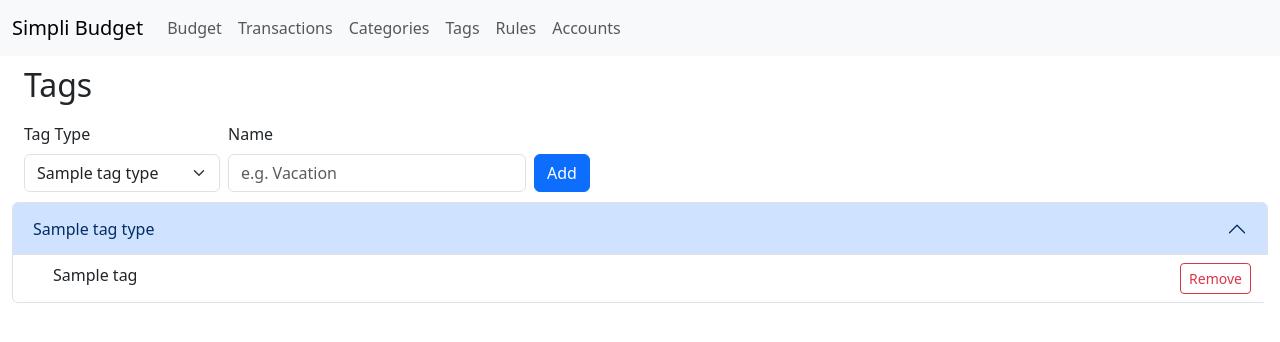
After one commit to michaeldcarrell/simpli_budget, a Django app: template templates/tags/index.html in a window 1280 px wide. The commit adds this page. Shown: the top 342 px of the page. Run offline with Django 5.2, Linux system fonts and the light colour scheme; the template is opened without the code that fills it: most values are stand-ins (such as "Sample title", 1, 10 or a date in 2020); some libraries are stand-ins or nearby versions.

Commit message:
Adding tagging management

```diff
--- a/api/urls.py
+++ b/api/urls.py
@@ -14,5 +14,8 @@ urlpatterns = [
     path('category', CategoryAPI.as_view(), name='Category'),
     path('category/<int:category_id>', CategoryAPI.as_view(), name='Category Delete'),
     path('category/<int:category_id>/month', CategoryMonthAPI.as_view(), name='Category Month'),
+    path('tag_type', TagTypeAPI.as_view(), name='Tag Type'),
+    path('tag', TagAPI.as_view(), name='Tag'),
+    path('tag/<int:tag_id>', TagAPI.as_view(), name='Tag Delete'),
     path('demo/generate_activity', DemoGenerateActivityAPI.as_view(), name='Demo Generate Activity'),
 ]
--- a/simpli_budget/urls.py
+++ b/simpli_budget/urls.py
@@ -30,6 +30,7 @@ urlpatterns = [
     path("accounts/<str:account_id>", views.Account.as_view(), name="account"),
     path("rules", views.Rules.as_view(), name="rules"),
     path("rules/<int:rule_set_id>", views.RuleView.as_view(), name="rule"),
+    path("tags", views.Tags.as_view(), name="tags"),
     path("logout", views.Logout.as_view(), name="logout"),
 ]
 
--- a/simpli_budget/views/__init__.py
+++ b/simpli_budget/views/__init__.py
@@ -6,6 +6,7 @@ from simpli_budget.views.transaction import Transaction, TransactionSearch
 from simpli_budget.views.budget import BudgetCategory, MonthBudget
 from simpli_budget.views.accounts import AccountsView, Account
 from simpli_budget.views.rules import Rules, RuleView
+from simpli_budget.views.tags import Tags
 
 
 class Logout(View):
--- /dev/null
+++ b/static/tags/js/index.js
@@ -0,0 +1,146 @@
+let controller = function() {
+    let objs = {
+        form: document.getElementById('new-tag-form'),
+        typeSelect: document.getElementById('new-tag-type'),
+        nameInput: document.getElementById('new-tag-name'),
+        errorBox: document.getElementById('new-tag-error'),
+        deleteButtons: document.getElementsByClassName('delete-tag-btn'),
+        removeModalEl: document.getElementById('remove-tag-modal'),
+        removeTagName: document.getElementById('remove-tag-name'),
+        confirmRemoveBtn: document.getElementById('confirm-remove-tag-btn'),
+        createTypeModalEl: document.getElementById('create-tag-type-modal'),
+        newTypeNameInput: document.getElementById('new-tag-type-name'),
+        newTypeErrorBox: document.getElementById('new-tag-type-error'),
+        confirmCreateTypeBtn: document.getElementById('confirm-create-tag-type-btn'),
+    }
+    let state = {
+        pendingTagId: null,
+    }
+    let inits = function() {
+        let removeModal = new bootstrap.Modal(objs.removeModalEl);
+        let createTypeModal = new bootstrap.Modal(objs.createTypeModalEl);
+
+        objs.typeSelect.addEventListener('change', function() {
+            if (objs.typeSelect.value !== '__create_type__') {
+                return;
+            }
+            objs.typeSelect.value = objs.typeSelect.options[0].value;
+            objs.newTypeNameInput.value = '';
+            objs.newTypeErrorBox.classList.add('hidden');
+            createTypeModal.show();
+        });
+
+        objs.confirmCreateTypeBtn.addEventListener('click', function() {
+            objs.newTypeErrorBox.classList.add('hidden');
+
+            let token = getCSRFToken();
+            let loader = new Loader();
+            loader.show();
+            fetch('/api/tag_type', {
+                method: 'POST',
+                headers: {
+                    'X-CSRFToken': token,
+                    'Content-Type': 'application/json'
+                },
+                body: JSON.stringify({
+                    name: objs.newTypeNameInput.value,
+                })
+            }).then(async (res) => {
+                return {
+                    status_code: res.status,
+                    body: await res.json()
+                }
+            }).then(data => {
+                if (data.status_code !== 201) {
+                    loader.resolve();
+                    objs.newTypeErrorBox.textContent = data.body.message || 'Failed to create tag type';
+                    objs.newTypeErrorBox.classList.remove('hidden');
+                    return;
+                }
+                window.location.reload();
+            }).catch(e => {
+                loader.resolve();
+                objs.newTypeErrorBox.textContent = e.message;
+                objs.newTypeErrorBox.classList.remove('hidden');
+                throw e;
+            });
+        });
+
+        Array.from(objs.deleteButtons).forEach(function(button) {
+            button.addEventListener('click', function() {
+                state.pendingTagId = button.getAttribute('data-tag-id');
+                objs.removeTagName.textContent = button.getAttribute('data-tag-name');
+                removeModal.show();
+            });
+        });
+
+        objs.confirmRemoveBtn.addEventListener('click', function() {
+            removeModal.hide();
+
+            let token = getCSRFToken();
+            let loader = new Loader();
+            loader.show();
+            fetch(`/api/tag/${state.pendingTagId}`, {
+                method: 'DELETE',
+                headers: {
+                    'X-CSRFToken': token,
+                    'Content-Type': 'application/json'
+                }
+            }).then(async (res) => {
+                return {
+                    status_code: res.status,
+                    body: await res.json()
+                }
+            }).then(data => {
+                if (data.status_code !== 200) {
+                    loader.resolve();
+                    alert(data.body.message || 'Failed to remove tag');
+                    return;
+                }
+                window.location.reload();
+            }).catch(e => {
+                loader.resolve();
+                alert(e.message);
+                throw e;
+            });
+        });
+
+        objs.form.addEventListener('submit', function(event) {
+            event.preventDefault();
+            objs.errorBox.classList.add('hidden');
+
+            let token = getCSRFToken();
+            let loader = new Loader();
+            loader.show();
+            fetch('/api/tag', {
+                method: 'POST',
+                headers: {
+                    'X-CSRFToken': token,
+                    'Content-Type': 'application/json'
+                },
+                body: JSON.stringify({
+                    tag_type_id: parseInt(objs.typeSelect.value),
+                    name: objs.nameInput.value,
+                })
+            }).then(async (res) => {
+                return {
+                    status_code: res.status,
+                    body: await res.json()
+                }
+            }).then(data => {
+                if (data.status_code !== 201 && data.status_code !== 200) {
+                    loader.resolve();
+                    objs.errorBox.textContent = data.body.message || 'Failed to create tag';
+                    objs.errorBox.classList.remove('hidden');
+                    return;
+                }
+                window.location.reload();
+            }).catch(e => {
+                loader.resolve();
+                objs.errorBox.textContent = e.message;
+                objs.errorBox.classList.remove('hidden');
+                throw e;
+            });
+        });
+    }();
+}();
--- a/templates/_layout.html
+++ b/templates/_layout.html
@@ -36,6 +36,9 @@
                     <a href="/categories" class="nav-link">Categories</a>
                 </li>
                 <li class="nav-item">
+                    <a href="/tags" class="nav-link">Tags</a>
+                </li>
+                <li class="nav-item">
                     <a href="/rules" class="nav-link">Rules</a>
                 </li>
                 <li class="nav-item">
--- /dev/null
+++ b/templates/tags/index.html
@@ -0,0 +1,119 @@
+{% extends "_layout.html" %}
+{% load static %}
+{% block title %}{{ title }}{% endblock %}
+{% block body %}
+<div class="row" style="margin: 10px 0;">
+    <div class="col">
+        <h2>Tags</h2>
+    </div>
+</div>
+<div class="row" style="margin: 10px 0;">
+    <div class="col-12 col-lg-6">
+        <form id="new-tag-form" class="row g-2 align-items-end">
+            <div class="col-12 col-md-4">
+                <label for="new-tag-type" class="form-label">Tag Type</label>
+                <select id="new-tag-type" class="form-select">
+                    {% for tag_type in tag_types %}
+                    <option value="{{ tag_type.tag_type_id }}">{{ tag_type.name }}</option>
+                    {% endfor %}
+                    <option value="__create_type__">+ Create Type</option>
+                </select>
+            </div>
+            <div class="col-8 col-md-6">
+                <label for="new-tag-name" class="form-label">Name</label>
+                <input type="text" id="new-tag-name" class="form-control" placeholder="e.g. Vacation" required>
+            </div>
+            <div class="col-4 col-md-2">
+                <button type="submit" class="btn btn-primary">Add</button>
+            </div>
+        </form>
+        <div id="new-tag-error" class="text-danger hidden" style="margin-top: 5px;"></div>
+    </div>
+</div>
+<div class="accordion" id="tags-accordion">
+{% for section in sections %}
+    <div class="accordion-item">
+        <h2 class="accordion-header" id="tag-type-heading-{{ section.tag_type.tag_type_id }}">
+            <button
+                class="accordion-button"
+                type="button"
+                data-bs-toggle="collapse"
+                data-bs-target="#tag-type-collapse-{{ section.tag_type.tag_type_id }}"
+                aria-expanded="true"
+                aria-controls="tag-type-collapse-{{ section.tag_type.tag_type_id }}"
+            >
+                {{ section.tag_type.name }}
+            </button>
+        </h2>
+        <div
+            id="tag-type-collapse-{{ section.tag_type.tag_type_id }}"
+            class="accordion-collapse collapse show"
+            aria-labelledby="tag-type-heading-{{ section.tag_type.tag_type_id }}"
+        >
+            <div class="accordion-body p-0 ps-4">
+                <ul class="list-group list-group-flush">
+                {% for tag in section.tags %}
+                    <li class="row list-group-item" style="display: flex!important;">
+                        <div class="col">{{ tag.name }}</div>
+                        <div class="col-auto">
+                            <button
+                                type="button"
+                                class="btn btn-sm btn-outline-danger delete-tag-btn"
+                                data-tag-id="{{ tag.tag_id }}"
+                                data-tag-name="{{ tag.name }}"
+                            >
+                                Remove
+                            </button>
+                        </div>
+                    </li>
+                {% empty %}
+                    <li class="list-group-item text-muted">No tags yet.</li>
+                {% endfor %}
+                </ul>
+            </div>
+        </div>
+    </div>
+{% endfor %}
+</div>
+
+<div class="modal fade" id="remove-tag-modal" tabindex="-1" aria-hidden="true">
+    <div class="modal-dialog">
+        <div class="modal-content">
+            <div class="modal-header">
+                <h5 class="modal-title">Remove Tag</h5>
+                <button type="button" class="btn-close" data-bs-dismiss="modal" aria-label="Close"></button>
+            </div>
+            <div class="modal-body">
+                Remove <strong id="remove-tag-name"></strong>? Past transactions will keep it, but it will no longer be selectable.
+            </div>
+            <div class="modal-footer">
+                <button type="button" class="btn btn-secondary" data-bs-dismiss="modal">Cancel</button>
+                <button type="button" id="confirm-remove-tag-btn" class="btn btn-danger">Remove</button>
+            </div>
+        </div>
+    </div>
+</div>
+
+<div class="modal fade" id="create-tag-type-modal" tabindex="-1" aria-hidden="true">
+    <div class="modal-dialog">
+        <div class="modal-content">
+            <div class="modal-header">
+                <h5 class="modal-title">Create Tag Type</h5>
+                <button type="button" class="btn-close" data-bs-dismiss="modal" aria-label="Close"></button>
+            </div>
+            <div class="modal-body">
+                <label for="new-tag-type-name" class="form-label">Type Name</label>
+                <input type="text" id="new-tag-type-name" class="form-control">
+                <div id="new-tag-type-error" class="text-danger hidden" style="margin-top: 5px;"></div>
+            </div>
+            <div class="modal-footer">
+                <button type="button" class="btn btn-secondary" data-bs-dismiss="modal">Cancel</button>
+                <button type="button" id="confirm-create-tag-type-btn" class="btn btn-primary">Create</button>
+            </div>
+        </div>
+    </div>
+</div>
+{% endblock %}
+{% block scripts %}
+    <script src="{% static "tags/js/index.js" %}"></script>
+{% endblock %}
```
Also changed, not shown: api/views.py (+61 -0 lines), simpli_budget/models.py (+23 -0 lines), simpli_budget/views/tags.py (added, +29 -0 lines).
